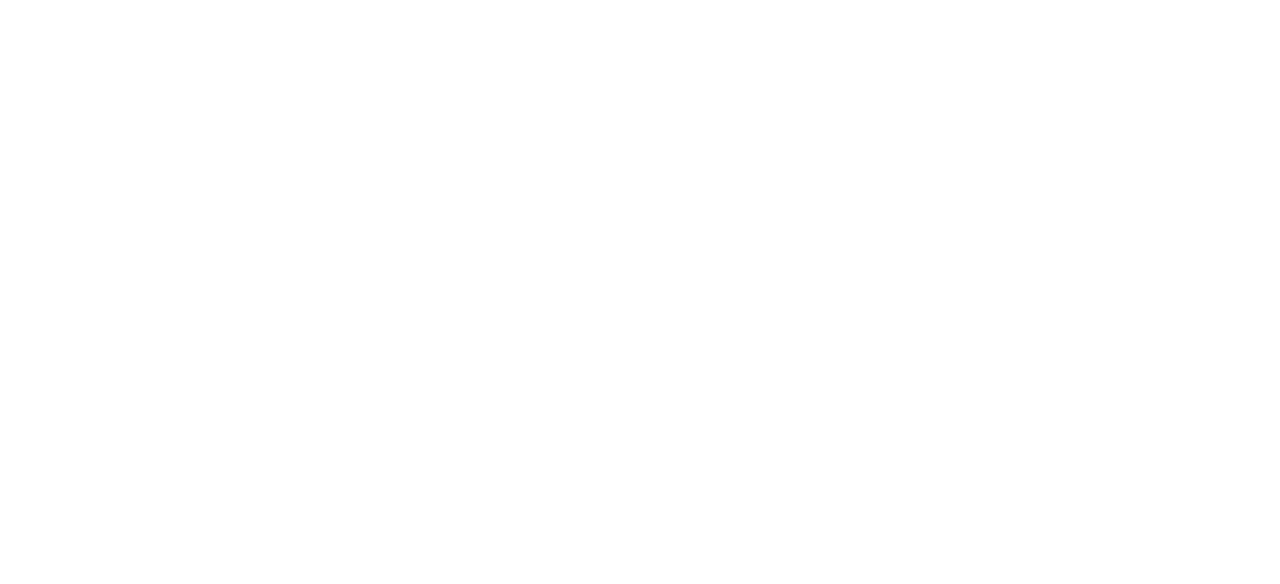
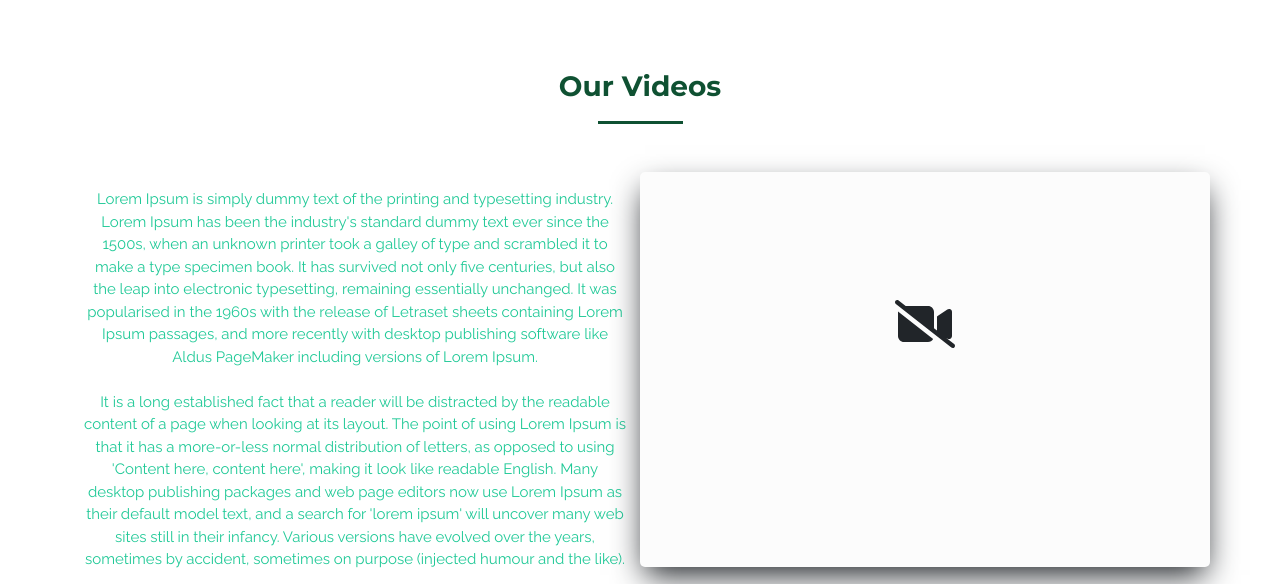
Before and after one commit to Ashraful05/react_js_template_from_scratch, a React (Create React App) app: page / in a window 1280 px wide. Shown: the part 3728-4312 px from the top of the page. Before the commit the page ends 3718 px from the top, so only its background shows below. Built offline with nearby package versions, Linux system fonts and the light colour scheme.

Commit message:
video component module completed

```diff
--- a/package.json
+++ b/package.json
@@ -17,6 +17,7 @@
     "react-scripts": "5.0.1",
     "react-visibility-sensor": "^5.1.1",
     "recharts": "^2.13.3",
+    "video-react": "^0.16.0",
     "web-vitals": "^2.1.4"
   },
   "scripts": {
--- a/src/App.js
+++ b/src/App.js
@@ -6,6 +6,7 @@
 import Summary from "./components/Summary/Summary";
 import RecentProject from "./components/RecentProject/RecentProject";
 import Courses from "./components/Courses/Courses";
+import Video from "./components/Video/Video";
 
 function App() {
   return (
@@ -17,6 +18,7 @@
        <Summary/>
        <RecentProject/>
        <Courses/>
+       <Video/>
    </div>
   );
 }
--- a/src/asset/css/custom.css
+++ b/src/asset/css/custom.css
@@ -205,3 +205,16 @@
     font-size: 15px;
     text-decoration: none;
 }
+.videoCard{
+    box-shadow: 0 13px 30px -5px;
+    padding: 8rem 3rem 8rem 3rem;
+    background-color: #fcfcfc;
+    margin: 20px auto;
+    border-radius: 5px;
+}
+.videoText{
+    margin-top: 2%;
+}
+.iconProject {
+
+}
--- /dev/null
+++ b/src/components/Video/Video.jsx
@@ -0,0 +1,57 @@
+import React, {Component, Fragment} from "react";
+import {Button, Col, Container, Modal, Row} from "react-bootstrap";
+import {FontAwesomeIcon} from "@fortawesome/react-fontawesome";
+import {faVideoSlash} from "@fortawesome/free-solid-svg-icons";
+import 'video-react/dist/video-react.css';
+import { Player, BigPlayButton } from 'video-react';
+
+
+export default class Video extends Component{
+
+    constructor() {
+        super();
+        this.state={
+            show:false
+        }
+    }
+    modalClose=()=>this.setState({show:false})
+    modalOpen=()=>this.setState({show: true})
+
+    render() {
+        return(
+            <Fragment>
+                <Container className={'text-center'}>
+                    <h1 className={'serviceMainTitle'}>Our Videos</h1>
+                    <div className={'bottom'}></div>
+                    <Row>
+                        <Col lg={6} md={6} sm={12} className={'videoText'}>
+                            <p className={'serviceDescription text-justify'}>
+                                Lorem Ipsum is simply dummy text of the printing and typesetting industry. Lorem Ipsum has been the industry's standard dummy text ever since the 1500s, when an unknown printer took a galley of type and scrambled it to make a type specimen book. It has survived not only five centuries, but also the leap into electronic typesetting, remaining essentially unchanged. It was popularised in the 1960s with the release of Letraset sheets containing Lorem Ipsum passages, and more recently with desktop publishing software like Aldus PageMaker including versions of Lorem Ipsum.
+                                <br/><br/>
+                                It is a long established fact that a reader will be distracted by the readable content of a page when looking at its layout. The point of using Lorem Ipsum is that it has a more-or-less normal distribution of letters, as opposed to using 'Content here, content here', making it look like readable English. Many desktop publishing packages and web page editors now use Lorem Ipsum as their default model text, and a search for 'lorem ipsum' will uncover many web sites still in their infancy. Various versions have evolved over the years, sometimes by accident, sometimes on purpose (injected humour and the like).
+                            </p>
+                        </Col>
+                        <Col lg={6} md={6} sm={12} className={'videoCard'}>
+                            <FontAwesomeIcon  size={'3x'} onClick={this.modalOpen} icon={faVideoSlash}  className={'iconProject'}/>
+                        </Col>
+                    </Row>
+                </Container>
+                <Modal size={'lg'} show={this.state.show} onHide={this.modalClose}>
+                    <Modal.Header closeButton>
+                        <Modal.Title>Modal heading</Modal.Title>
+                    </Modal.Header>
+                    <Modal.Body>
+                        <Player src="https://media.w3.org/2010/05/sintel/trailer_hd.mp4">
+                            <BigPlayButton position="center" />
+                        </Player>
+                    </Modal.Body>
+                    <Modal.Footer>
+                        <Button variant="secondary" onClick={this.modalClose}>
+                            Close
+                        </Button>
+                    </Modal.Footer>
+                </Modal>
+            </Fragment>
+        )
+    }
+}
```
Also changed, not shown: 1 other file (tests, documents, lock files or other folders).
